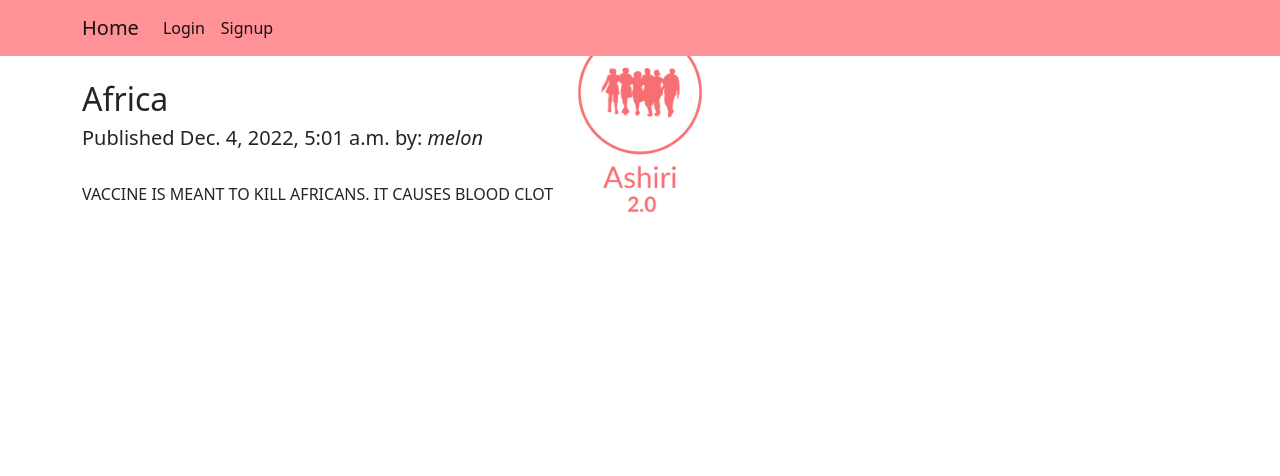
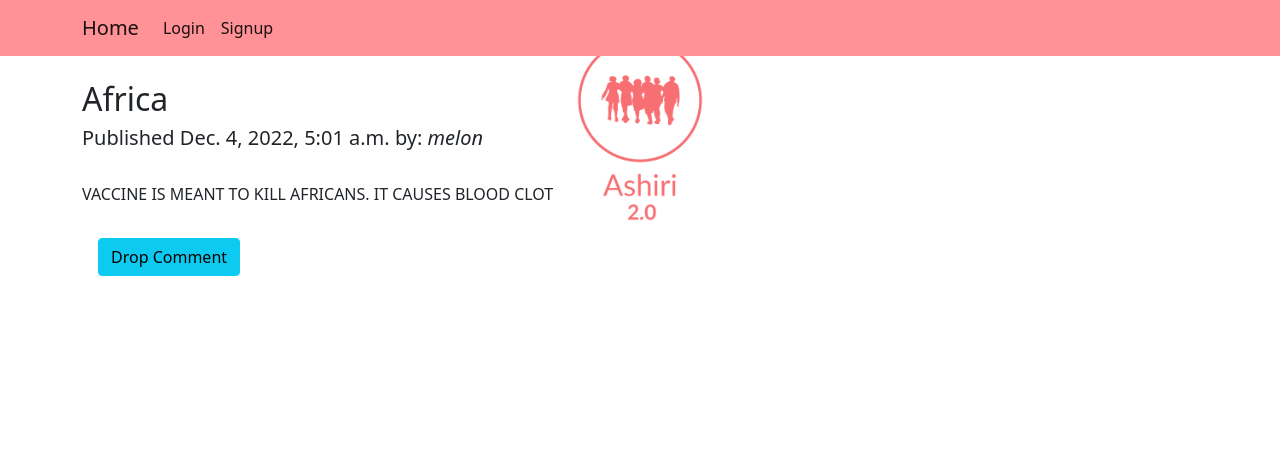
Before and after one commit to Nelly-ux10/Django-Finalprojec-App, a Django app: a page that uses ashiriblogapp/templates/ashiriblogapp/details.html in a window 1280 px wide. Shown: the top 476 px of the page. Run offline with Django 4.2, Linux system fonts and the light colour scheme; data comes from the database, SQL or seed files in the repository.

Commit message:
modified detail

```diff
--- a/ashiriblogapp/templates/ashiriblogapp/details.html
+++ b/ashiriblogapp/templates/ashiriblogapp/details.html
@@ -12,7 +12,7 @@
 			background: url("{% static 'ashiriblogapp/images/Ashiri-logos__transparent.png' %}");
 			background-repeat: no-repeat;
 			background-size: 20%;
-			background-position: 50% 20%;
+			background-position: 50% 5%;
 		}
  </style>
 
@@ -30,7 +30,7 @@
 				<a class="btn btn-danger mx-3 mt-3" href="{% url 'delete_article' detail.slug %}"> Delete</a>
 				<a class="btn btn-success mx-3 mt-3" href="{% url 'update_article' detail.slug %}"> Update</a>
 				{% endif %}
-
+				<a class="btn btn-info mx-3 mt-3" href="#"> Drop Comment</a>
 
 		</div>
 {% endblock %} <!--end block for body-->
```
